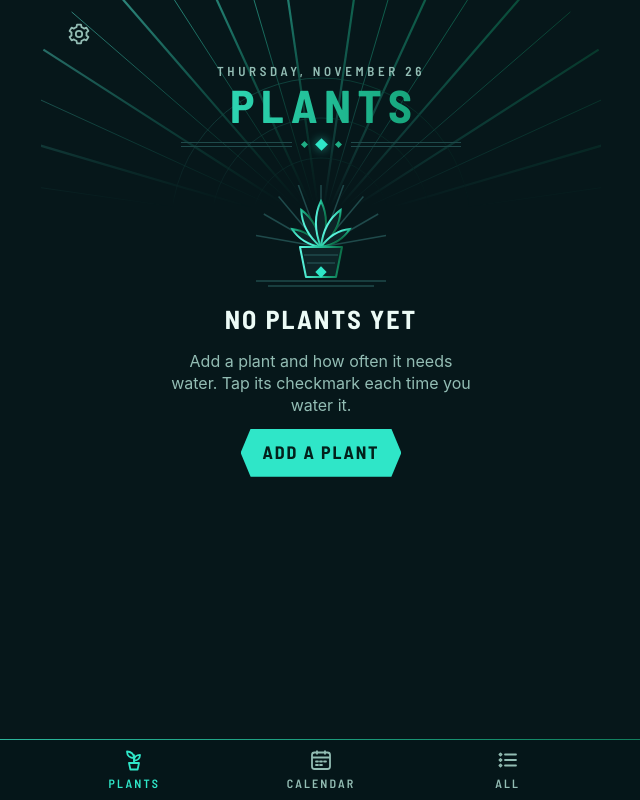
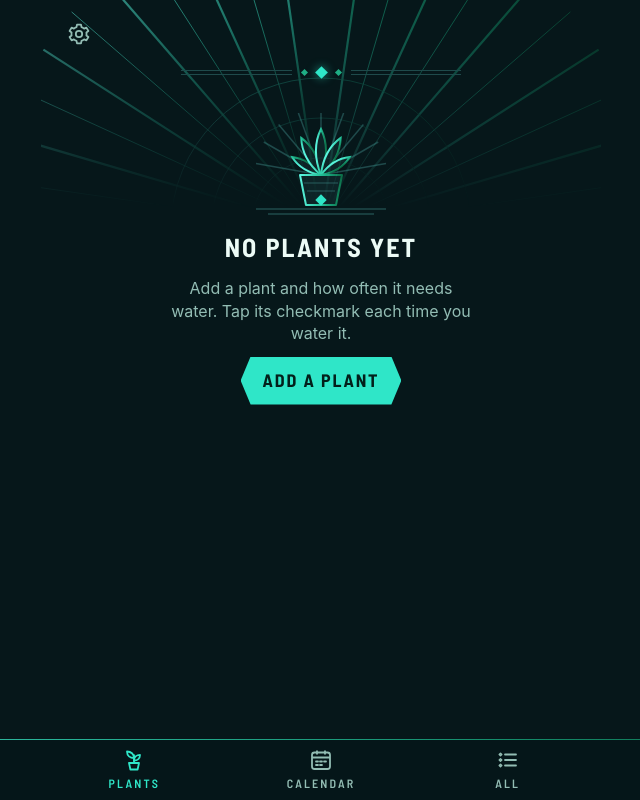
Before and after one commit to Tonystarx/PlantTracker, a plain HTML site: page index.html in a window 1280 px wide. Shown: the whole page, without its empty margins (319-959 px from the left). Drawn offline with Linux system fonts and the light colour scheme.

Commit message:
Plants tab: remove date and title above the divider
Co-Authored-By: Claude Opus 5.5 <noreply@anthropic.com>
Claude-Session: https://claude.ai/code/session_01YDFBWs5GFVvjtc2SJhYsjA

```diff
--- a/index.html
+++ b/index.html
@@ -58,6 +58,7 @@ input,textarea{font:inherit;font-size:16px;color:var(--ink)}
 svg{display:block}
 .num{font-variant-numeric:tabular-nums}
 .hidden{display:none!important}
+.sr-only{position:absolute;width:1px;height:1px;overflow:hidden;clip:rect(0 0 0 0);white-space:nowrap}
 
 .app{
   max-width:560px;margin:0 auto;position:relative;
@@ -598,8 +599,8 @@ function render(){
         <button class="icon-btn" data-a="settings" aria-label="Settings">${I.gear}</button>
         ${S.plants.length ? `<button class="icon-btn accent" data-a="add" aria-label="Add plant">${I.plusLg}</button>` : `<span style="width:44px"></span>`}
       </div>
-      <p class="eyebrow">${esc(eyebrow)}</p>
-      <h1 class="large-title ${titles[UI.tab].length > 8 ? "long" : ""}">${titles[UI.tab]}</h1>
+      ${UI.tab === "plants" ? `<h1 class="sr-only">Plants</h1>` : `<p class="eyebrow">${esc(eyebrow)}</p>
+      <h1 class="large-title ${titles[UI.tab].length > 8 ? "long" : ""}">${titles[UI.tab]}</h1>`}
       <div class="rule"><span></span><i class="sm"></i><i></i><i class="sm"></i><span></span></div>
     </header>
     ${UI.tab === "plants" ? viewPlants() : UI.tab === "list" ? viewList() : viewCalendar()}`;
--- a/sw.js
+++ b/sw.js
@@ -1,6 +1,6 @@
 // Plant Tracker service worker: lets the app open without a connection.
 // When you change index.html, bump CACHE so phones drop the old copy promptly.
-const CACHE = "plant-tracker-v21";
+const CACHE = "plant-tracker-v22";
 const SHELL = [
   "./",
   "./index.html",
```
